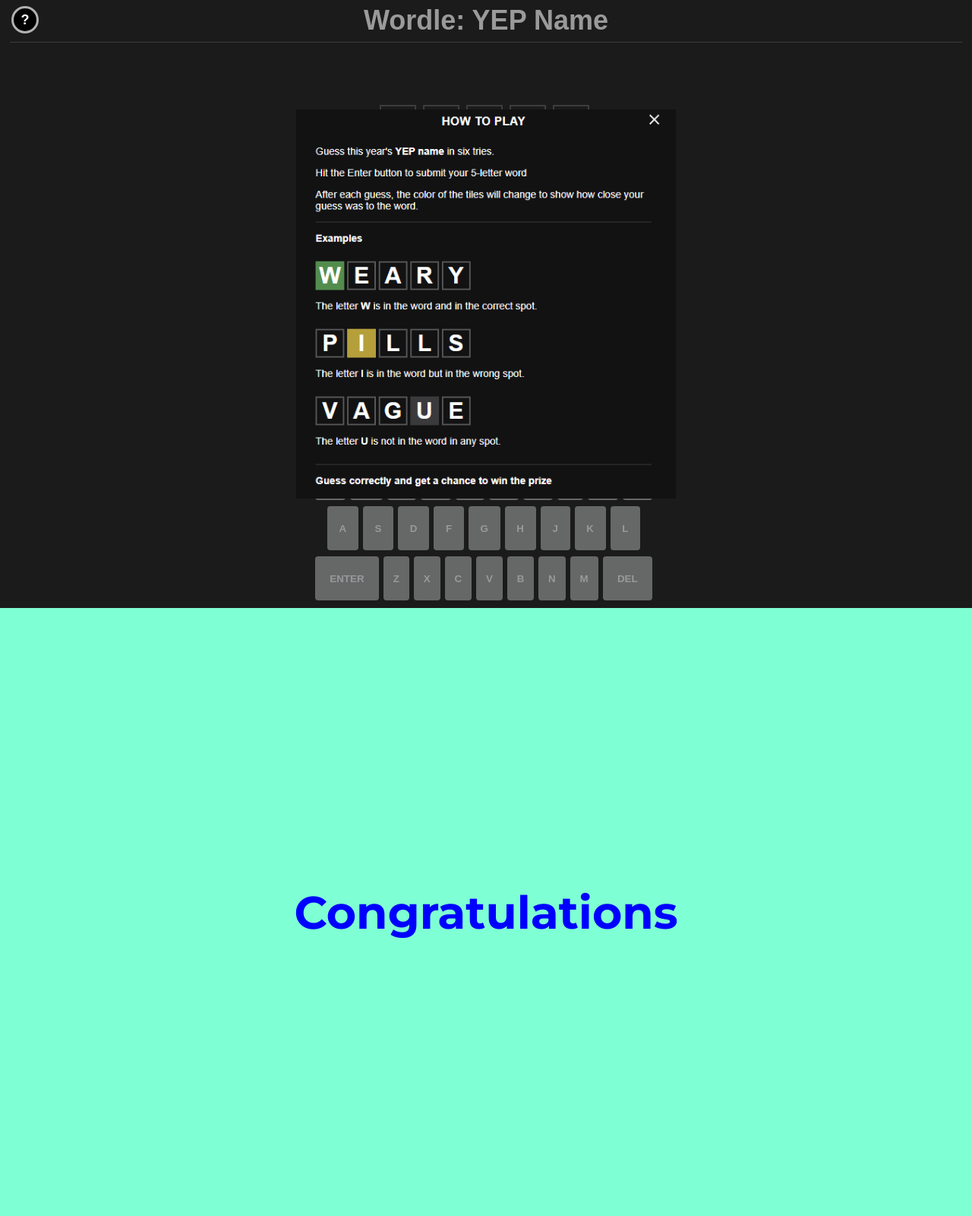
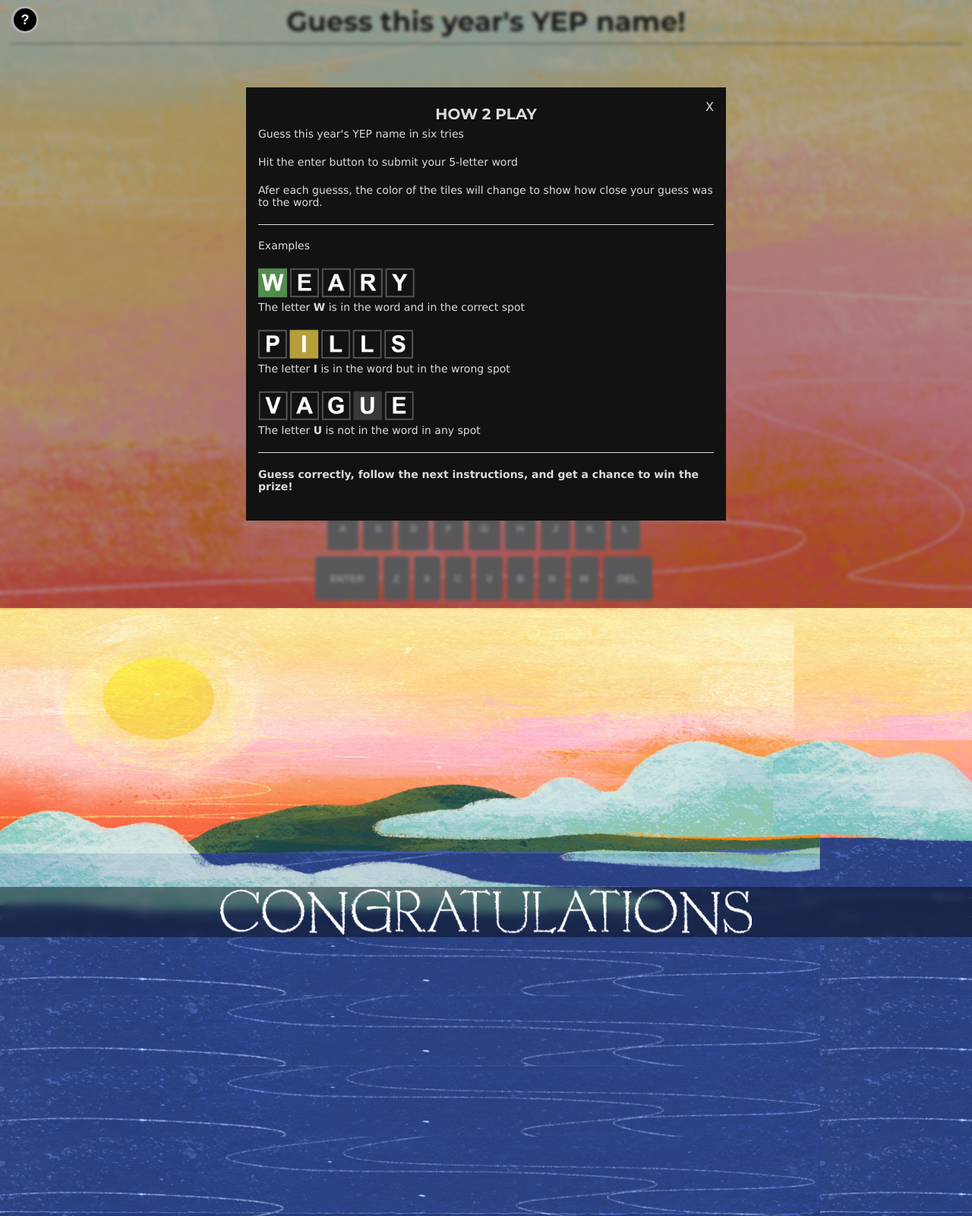
Before and after one commit to KianOladive/KianOladive.github.io, a PHP site: page /yep-wordle/yep-wordle.html in a window 1280 px wide. Shown: the whole page at 76% size. Run offline with PHP 8.4, Linux system fonts and the light colour scheme; some libraries are stand-ins or nearby versions.

Commit message:
final yep wordle logic and design

```diff
--- a/yep-wordle/yep-wordle.css
+++ b/yep-wordle/yep-wordle.css
@@ -23,22 +23,67 @@ html, body {
     z-index: 1;
 }
 
-#inst-pic {
+#container #inst-pic {
   position: absolute;
   top: 100%;
   height: 100vh;
   width: 100vw;
 
   background-color: rgba(64, 64, 64, 0.423);
+  backdrop-filter: blur(2px);
 
   display: flex;
   justify-content: center;
   align-items: center;
-
+  z-index: 2;
+  transition: .5s;
 }
 
-#inst-pic img {
-  width: min(90vw, 500px);
+#container #inst-pic #content {
+  background-color: #121213;
+  color: gainsboro;
+  padding: 1em;
+  width: clamp(200px, 80vw, 600px);
+  height: fit-content;
+  display: flex;
+  flex-direction: column;
+  align-items: center;
+  position: relative;
+}
+
+#x-button {
+  position: absolute;
+  right: 1em;
+  top: 1em;
+}
+
+#container #inst-pic #content .title {
+  color: gainsboro;
+  white-space: nowrap;
+  /* margin-bottom: 1.2; */
+  font-size: clamp(14px, 2vw, 20px);
+}
+
+#container #inst-pic #content .text {
+  width: 100%;
+  margin-bottom: 1.5em;
+  font-size: clamp(8px, 2vw, 14px);
+}
+
+#container #inst-pic #content .line {
+  height: 1px;
+  width: 100%;
+  background-color: gainsboro;
+  align-self: center;
+  margin: 0 0 1.2em 0;
+}
+
+#container #inst-pic #content .inst-picture {
+  width: 100%;
+}
+
+#container #inst-pic #content .inst-picture img {
+  height: 5vh;
 }
 
 #close-inst {
@@ -55,6 +100,7 @@ html, body {
   position: absolute;
   top: calc(2px + 0.4rem);
   left: 15px;
+  z-index: 2;
 
   height: clamp(16px, 4vw, 28px)
 }
@@ -83,6 +129,10 @@ html, body {
   height: 100vh;
   justify-content: space-between;
   align-items: center;
+  background: url("background.png");
+  width: 100vw;
+  background-size: 100vw 100vh;
+  background-repeat: no-repeat;
 }
 
 header {
@@ -91,12 +141,13 @@ header {
 }
 
 .title {
-  color: gainsboro;
+  color: black;
   font-size: clamp(28px, 4vw, 36px);
   font-weight: bold;
   margin: 0.4rem 0 0.4rem 0;
   text-align: center;
-  font-family:Arial, Helvetica, sans-serif;
+  font-family: "Montserrat", sans-serif;
+  padding: 0 10vw;
 }
 
 #board-container {
@@ -130,13 +181,18 @@ header {
   font-size: 150%;
   font-weight: bold;
   font-family: Arial, Helvetica, sans-serif;
-  color: gainsboro;
   text-transform: uppercase;
 
   display: flex;
   justify-content: center;
   align-items: center;
   user-select: none;
+
+  color: black;
+}
+
+.square-flipped {
+  color: gainsboro !important;
 }
 
 #keyboard-container {
@@ -159,7 +215,7 @@ header {
   padding: 0;
   height: 58px;
   cursor: pointer;
-  background-color: rgb(129, 131, 132);
+  background-color: #6a6a6d;
   color: rgb(215, 218, 220);
   flex-grow: 1;
   text-transform: uppercase;
@@ -181,11 +237,13 @@ header {
 }
 
 #winner-container {
-  background-color: white;
+  background: url("background.png");
+  background-size: 100vw 100vh;
   position: absolute;
   height: 100vh;
   width: 100vw;
-  z-index: -1;
+  z-index: 2;
+  top: -100%;
 
   display: flex;
   justify-content: center;
@@ -195,7 +253,7 @@ header {
 
 .main-text {
   text-align: center;
-  font-size: clamp(32px, 6vw, 60px);
+  font-size: clamp(35px, 6vw, 80px);
   width: min(600px, 100vw - 12rem);
   font-family: "Montserrat", sans-serif;
 }
@@ -205,7 +263,9 @@ header {
   top: 0;
 
   text-align: center;
-  margin: 0 2rem;
+  margin: 2rem;
+  font-weight: bold;
+  font-size: clamp(16px, 2vw, 20px);
 }
 
 #animate {
@@ -214,19 +274,28 @@ header {
   position: absolute;
   z-index: 2;
 
-  background-color: aquamarine;
+  background: url("bg-animate.png") ;
+  background-size: 1920px 100vh;
+  background-position: left center;
+
 
   display: flex;
   justify-content: center;
   align-items: center;
-
+  /* top: 0; */
   top: 100%;
 }
 
 #animate span {
-  color: blue;
-  text-align: center;
-  font-size: clamp(32px, 6vw, 60px);
+  display: flex;
+  justify-content: center;
 
-  font-family: "Montserrat", sans-serif;
+  background-color: rgba(0, 0, 0, 0.432);
+  backdrop-filter: blur(5px);
+  padding: .2em 0;
+  width: 100vw;
 }
+
+#animate span img {
+  width: clamp(300px, 60vw, 700px);
+}
--- a/yep-wordle/yep-wordle.html
+++ b/yep-wordle/yep-wordle.html
@@ -5,6 +5,10 @@
     <meta http-equiv="X-UA-Compatible" content="IE=edge" />
     <meta name="viewport" content="width=device-width, initial-scale=1.0" />
     <title>YEP Theme Wordle</title>
+
+    <link href="https://unpkg.com/aos@2.3.1/dist/aos.css" rel="stylesheet">
+
+    <script src="https://unpkg.com/aos@2.3.1/dist/aos.js"></script>
 
     <script src="yep-wordle.js"></script>
     <script src="https://cdnjs.cloudflare.com/ajax/libs/gsap/3.10.3/gsap.min.js"></script>
@@ -18,7 +22,7 @@
   <body>
 
     <div id="animate">
-      <span>Congratulations</span>
+      <span><img src="congrats-text.png" alt=""></span>
     </div>
 
     <div id="winner-container">
@@ -34,24 +38,44 @@
     <div id="container">
 
       <div id="inst-pic">
-        <img src="instructions.png" alt="">
+        <div id="content">
+          <div id="x-button"><span>X</span></div>
+          <h1 class="title"> HOW 2 PLAY</h1>
+          <p class="text">Guess this year's YEP name in six tries</p>
+          <p class="text">Hit the enter button to submit your 5-letter word</p>
+          <p class="text">Afer each guesss, the color of the tiles will change to show how close your guess was to the word.</p>
+
+          <div class="line"></div>
+
+          <p class="text">Examples</p>
+          <div class="inst-picture"><img src="weary.png" alt=""></div>
+          <p class="text">The letter <b>W</b> is in the word and in the correct spot</p>
+          <div class="inst-picture"><img src="pills.png" alt=""></div>
+          <p class="text">The letter <b>I</b> is in the word but in the wrong spot</p>
+          <div class="inst-picture"><img src="vague.png" alt=""></div>
+          <p class="text">The letter <b>U</b> is not in the word in any spot</p>
+
+          <div class="line"></div>
+
+          <p class="text"><b>Guess correctly, follow the next instructions, and get a chance to win the prize!</b></p>
+        </div>
         <button id="close-inst" data-key="close-inst"></button>
       </div>
 
-      <div id="instructions">
+      <div id="instructions" data-aos="fade-right" data-aos-duration="900" data-aos-delay="500">
         <button id="instructions-button" data-key="instructions">?</button>
       </div>
 
       <div id="game">
         <header>
-          <h1 class="title">Wordle: YEP Name</h1>
+          <h1 class="title" data-aos="fade-up" data-aos-duration="900">Guess this year's YEP name!</h1>
         </header>
 
-        <div id="board-container">
+        <div id="board-container" data-aos="fade-up" data-aos-duration="900" data-aos-delay="150">
           <div id="board"></div>
         </div>
 
-        <div id="keyboard-container">
+        <div id="keyboard-container" data-aos="fade-up" data-aos-duration="900" data-aos-delay="400">
           <div class="keyboard-row">
             <button id="q" data-key="q">q</button>
             <button id="w" data-key="w">w</button>
@@ -93,4 +117,7 @@
     </div>
 
   </body>
+  <script>
+    AOS.init();
+  </script>
 </html>
--- a/yep-wordle/yep-wordle.js
+++ b/yep-wordle/yep-wordle.js
@@ -146,6 +146,7 @@ document.addEventListener("DOMContentLoaded", () => {
                 const letterID = firstLetterId+index;
                 const letterEl = document.getElementById(letterID);
                 letterEl.classList.add("animate__flipInX");
+                letterEl.classList.add("square-flipped")
                 letterEl.style = `background-color: ${tileColor};border-color${tileColor}`;
             }, interval * index);
         });
@@ -166,9 +167,9 @@ document.addEventListener("DOMContentLoaded", () => {
             setTimeout(() => {
                 // window.alert("You got the word!\nPress OK")
                 congratsAnimation()
-                setTimeout(() => {
-                    location.reload()
-                }, animationDuration*1000 + 300);
+                // setTimeout(() => {
+                //     location.reload()
+                // }, animationDuration*1000 + 300);
             }, 500+(200*wordLength));
             return;
         }
@@ -257,7 +258,10 @@ document.addEventListener("DOMContentLoaded", () => {
 
     function congratsAnimation() {
         const animateDiv = document.getElementById("animate")
-        gsap.to(animateDiv, {duration: animationDuration, y: '-100%'})
+        var tl = gsap.timeline();
+        tl.to(animateDiv, {duration: animationDuration, y: '-100%'})
+        tl.to(document.getElementById("winner-container"), {duration: 1, y: '100%', delay:.7})
+        tl.from(document.getElementsByClassName("main-text"), {y: 200, duration: .5, opacity: 0})
     }
 
 
@@ -267,13 +271,15 @@ document.addEventListener("DOMContentLoaded", () => {
         }
 
         if (window.localStorage.getItem("solved") == "true") {
-            return;
+            document.getElementById("winner-container").style = `top: 0 !important;`;
         }
 
         // if it's their first time visiting the site, show instructions div
         if (!window.localStorage.getItem("first_time")) {
-            instructionsPic.style = `top: 0`
-            window.localStorage.setItem("first_time", false)
+            setTimeout(() => {
+                instructionsPic.style = `top: 0`
+                window.localStorage.setItem("first_time", false)
+            }, 2000); // sleep for 2 seconds for animation
         }
 
         let letter = '';
```
Also changed, not shown: yep-wordle/background.png (added), yep-wordle/bg-animate.png (added), yep-wordle/congrats-text.png (added), yep-wordle/pills.png (added), yep-wordle/vague.png (added), yep-wordle/weary.png (added).
